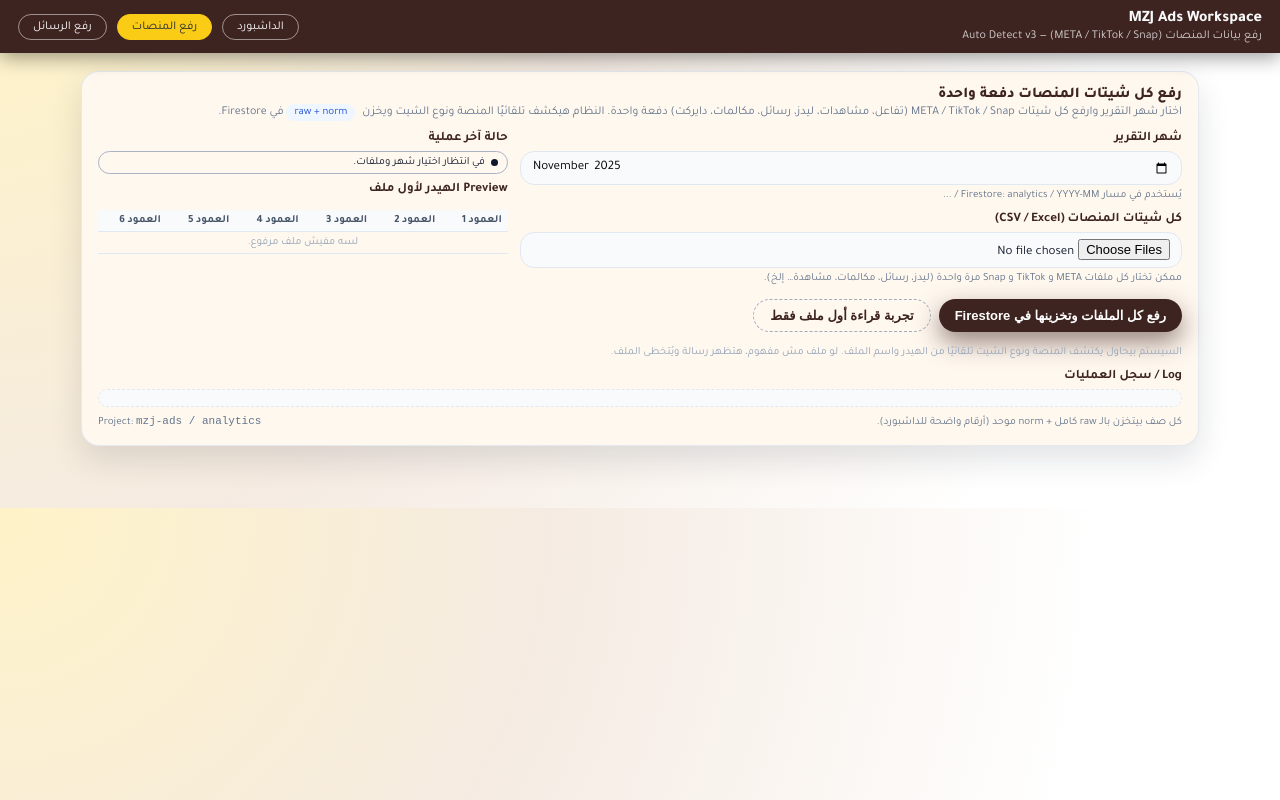
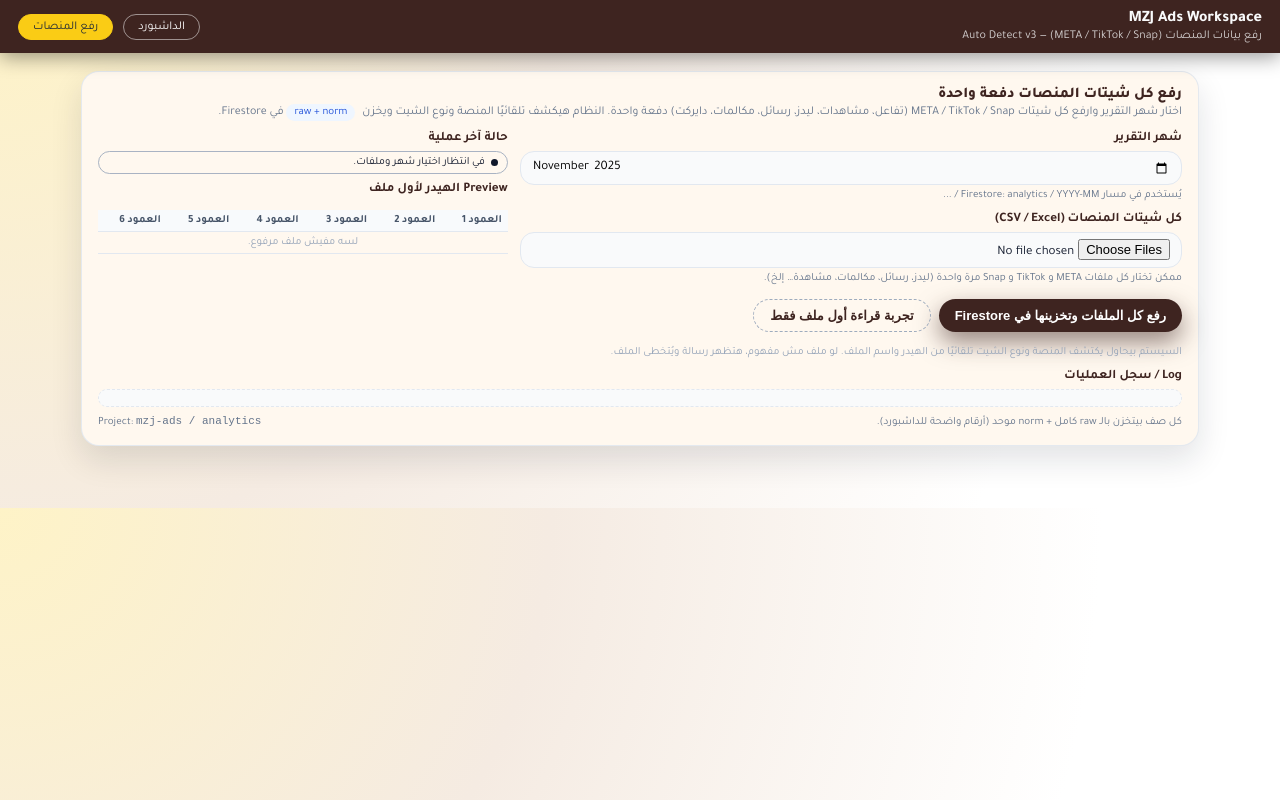
Before and after one commit to ahmedrashed90/MZJ-Ads, a plain HTML site: page platforms.html in a window 1280 px wide. Drawn offline with nearby package versions, Linux system fonts and the light colour scheme.

Commit message:
platforms.html

```diff
--- a/platforms.html
+++ b/platforms.html
@@ -285,7 +285,6 @@
       <nav class="mzj-topbar-nav">
         <a href="dashboard.html" class="mzj-topbar-link">الداشبورد</a>
         <a href="platforms.html" class="mzj-topbar-link" style="background:#facc15;color:#1f2937;border-color:#facc15;">رفع المنصات</a>
-        <a href="messages.html" class="mzj-topbar-link">رفع الرسائل</a>
       </nav>
     </div>
   </div>
```
